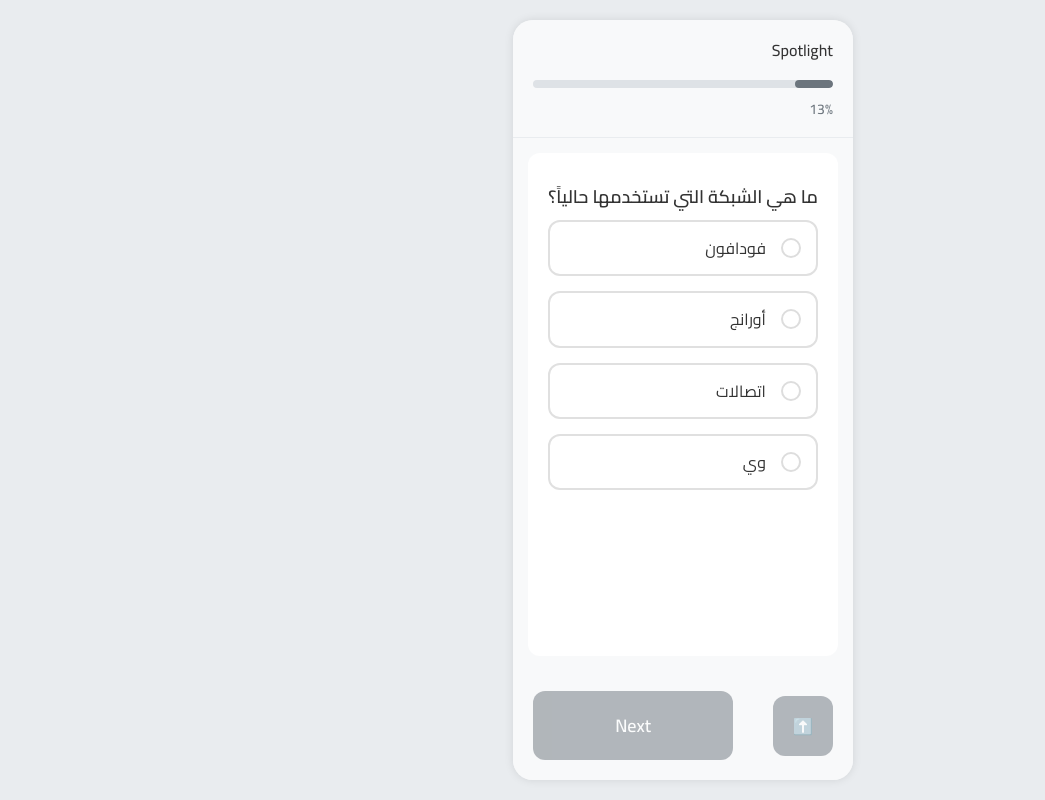
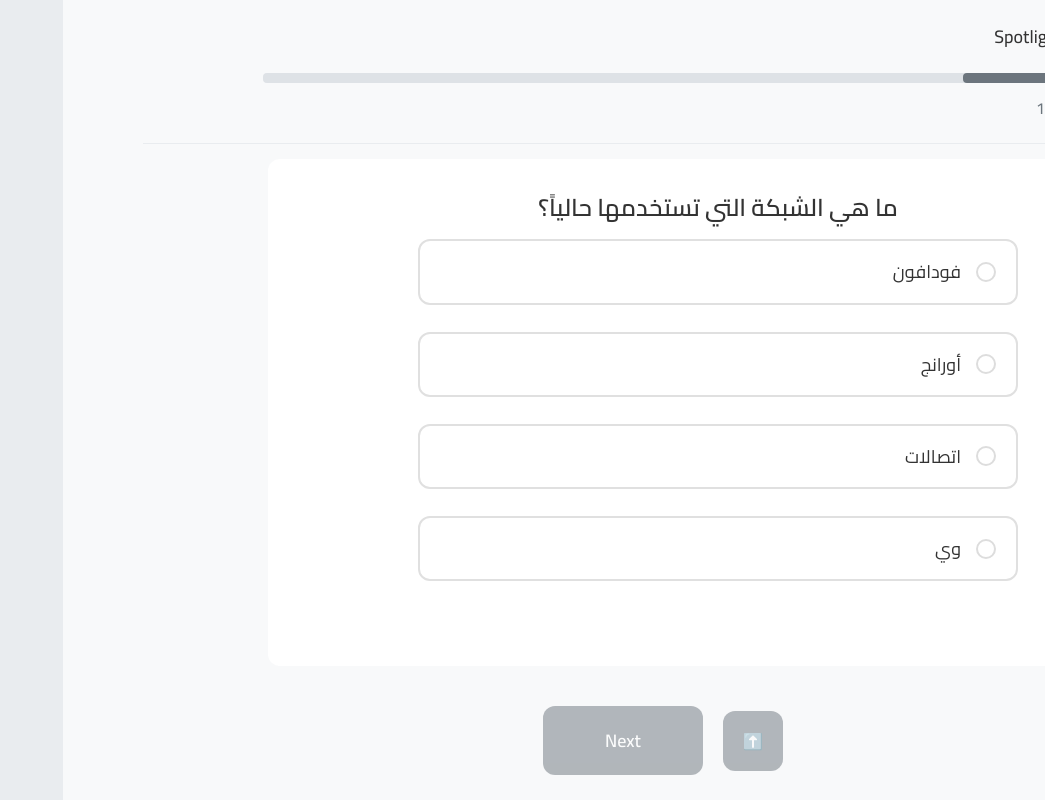
Before and after one commit to mokhtaraim/giftbox-prototype, a React (Create React App) app: page / in a window 1280 px wide. Shown: the whole page, without its empty margins (235-1280 px from the left). Built offline with nearby package versions, Linux system fonts and the light colour scheme.

Commit message:
Unify experience: Full-width responsive layout, consistent sizing across all question types

```diff
--- a/src/index.css
+++ b/src/index.css
@@ -14,6 +14,16 @@
   background-color: #e9ecef;
   direction: rtl;
   text-align: right;
+  overflow-x: hidden;
+}
+
+/* Mobile optimization */
+@media (max-width: 767px) {
+  .question-container {
+    margin: 10px;
+    padding: 25px 15px 15px;
+    min-height: 450px;
+  }
 }
 
 code {
@@ -29,23 +39,37 @@
 
 /* Mobile-first responsive design */
 .container {
-  max-width: 400px;
-  margin: 0 auto;
+  width: 100%;
+  max-width: 100%;
+  margin: 0;
   background: #f8f9fa;
   min-height: 100vh;
   display: flex;
   flex-direction: column;
-  box-shadow: 0 0 10px rgba(0, 0, 0, 0.1);
 }
 
-/* Desktop styles */
+/* Desktop styles - full width layout */
 @media (min-width: 768px) {
   .container {
-    max-width: 500px;
-    margin: 20px auto;
-    min-height: calc(100vh - 40px);
-    border-radius: 20px;
-    overflow: hidden;
+    max-width: 1200px;
+    margin: 0 auto;
+    padding: 0 40px;
+  }
+
+  .question-container {
+    max-width: 800px;
+    margin: 15px auto;
+  }
+}
+
+/* Large desktop styles */
+@media (min-width: 1200px) {
+  .container {
+    padding: 0 80px;
+  }
+
+  .question-container {
+    max-width: 900px;
   }
 }
 
@@ -57,6 +81,19 @@
   position: sticky;
   top: 0;
   z-index: 100;
+}
+
+/* Desktop header adjustments */
+@media (min-width: 768px) {
+  .header {
+    padding: 20px 40px;
+  }
+}
+
+@media (min-width: 1200px) {
+  .header {
+    padding: 20px 80px;
+  }
 }
 
 .spotlight-header {
@@ -83,6 +120,19 @@
 .globe-icon {
   font-size: 18px;
   color: #666;
+}
+
+/* Desktop spotlight header improvements */
+@media (min-width: 768px) {
+  .spotlight-header {
+    max-width: 800px;
+    margin: 0 auto 20px auto;
+    padding: 0;
+  }
+
+  .spotlight-text {
+    font-size: 18px;
+  }
 }
 
 /* Progress bar */
@@ -114,6 +164,23 @@
   float: right;
 }
 
+/* Desktop progress bar improvements */
+@media (min-width: 768px) {
+  .progress-container {
+    max-width: 800px;
+    margin: 20px auto;
+  }
+
+  .progress-bar {
+    height: 10px;
+  }
+
+  .progress-text {
+    font-size: 16px;
+    margin-top: 10px;
+  }
+}
+
 /* Question container */
 .question-container {
   flex: 1;
@@ -123,6 +190,22 @@
   background: white;
   margin: 15px;
   border-radius: 12px;
+  min-height: 500px;
+  justify-content: flex-start;
+}
+
+/* Ensure consistent spacing for all question types */
+.radio-group,
+.checkbox-group,
+.scale-group,
+.text-input-container,
+.nps-container,
+.multi-text-container,
+.grid-container,
+.slider-container,
+.ranking-container {
+  width: 100%;
+  margin-bottom: auto;
 }
 
 .question-title {
@@ -138,6 +221,21 @@
   color: #666;
   margin-bottom: 30px;
   line-height: 1.4;
+}
+
+/* Desktop typography improvements */
+@media (min-width: 768px) {
+  .question-title {
+    font-size: 24px;
+    margin-bottom: 12px;
+    text-align: center;
+  }
+
+  .question-subtitle {
+    font-size: 16px;
+    margin-bottom: 40px;
+    text-align: center;
+  }
 }
 
 /* Radio buttons */
@@ -199,6 +297,28 @@
   font-size: 16px;
   color: #333;
   line-height: 1.4;
+}
+
+/* Desktop radio/checkbox improvements */
+@media (min-width: 768px) {
+  .radio-group,
+  .checkbox-group,
+  .scale-group {
+    max-width: 600px;
+    margin: 0 auto auto auto;
+  }
+
+  .radio-option,
+  .checkbox-option,
+  .scale-option {
+    padding: 18px 20px;
+    margin-bottom: 12px;
+  }
+
+  .radio-text,
+  .scale-text {
+    font-size: 18px;
+  }
 }
 
 /* Checkbox styles */
@@ -282,6 +402,42 @@
   color: #999;
 }
 
+/* Desktop text input improvements */
+@media (min-width: 768px) {
+  .text-input-container,
+  .multi-text-container {
+    max-width: 700px;
+    margin: 0 auto auto auto;
+  }
+
+  .text-input,
+  .multi-text-input {
+    font-size: 16px;
+    min-height: 140px;
+    padding: 18px;
+  }
+
+  .slider-container {
+    max-width: 500px;
+    margin: 0 auto auto auto;
+    padding: 30px 0;
+  }
+
+  .ranking-container {
+    max-width: 600px;
+    margin: 0 auto auto auto;
+  }
+
+  .ranking-item {
+    padding: 16px 20px;
+    margin-bottom: 12px;
+  }
+
+  .ranking-text {
+    font-size: 18px;
+  }
+}
+
 /* Navigation */
 .navigation {
   padding: 20px;
@@ -290,6 +446,22 @@
   align-items: center;
   background: #f8f9fa;
   gap: 20px;
+}
+
+/* Desktop navigation adjustments */
+@media (min-width: 768px) {
+  .navigation {
+    padding: 25px 40px;
+    max-width: 800px;
+    margin: 0 auto;
+  }
+}
+
+@media (min-width: 1200px) {
+  .navigation {
+    padding: 25px 0;
+    max-width: 900px;
+  }
 }
 
 .nav-button {
@@ -348,6 +520,22 @@
   gap: 8px;
   margin-bottom: 15px;
   flex-wrap: wrap;
+}
+
+/* Desktop NPS improvements */
+@media (min-width: 768px) {
+  .nps-scale {
+    justify-content: center;
+    gap: 12px;
+    max-width: 600px;
+    margin: 0 auto 20px auto;
+  }
+
+  .nps-button {
+    width: 45px;
+    height: 45px;
+    font-size: 18px;
+  }
 }
 
 .nps-button {
@@ -513,6 +701,19 @@
   border-radius: 8px;
   overflow: hidden;
   min-width: 400px;
+  width: 100%;
+}
+
+/* Desktop grid improvements */
+@media (min-width: 768px) {
+  .grid-table {
+    min-width: 600px;
+  }
+
+  .grid-cell {
+    padding: 16px 12px;
+    font-size: 16px;
+  }
 }
 
 .grid-header, .grid-row {
@@ -696,6 +897,24 @@
   align-items: center;
 }
 
+/* Desktop completion screen improvements */
+@media (min-width: 768px) {
+  .completion-screen {
+    max-width: 600px;
+    margin: 0 auto;
+    padding: 80px 40px;
+  }
+
+  .completion-title {
+    font-size: 32px;
+  }
+
+  .completion-subtitle {
+    font-size: 18px;
+    max-width: 500px;
+  }
+}
+
 .completion-icon {
   width: 80px;
   height: 80px;
```
